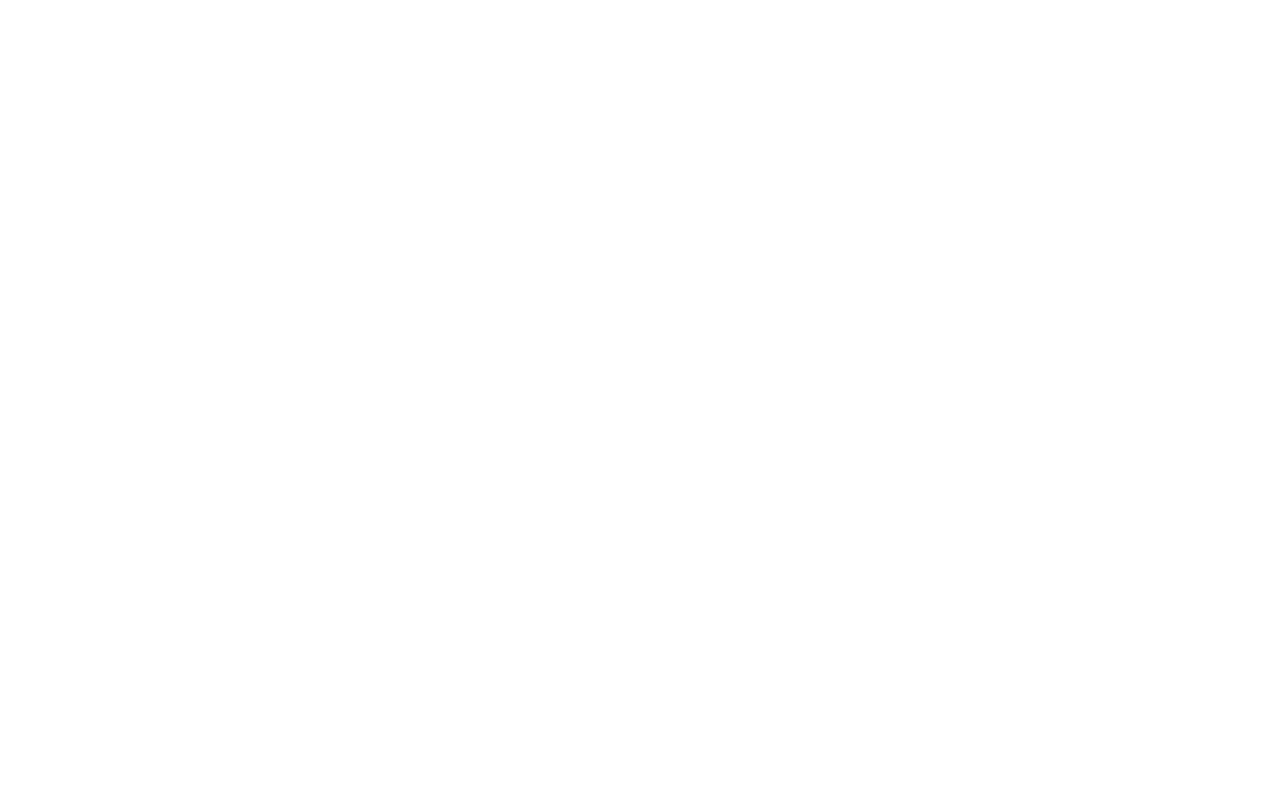
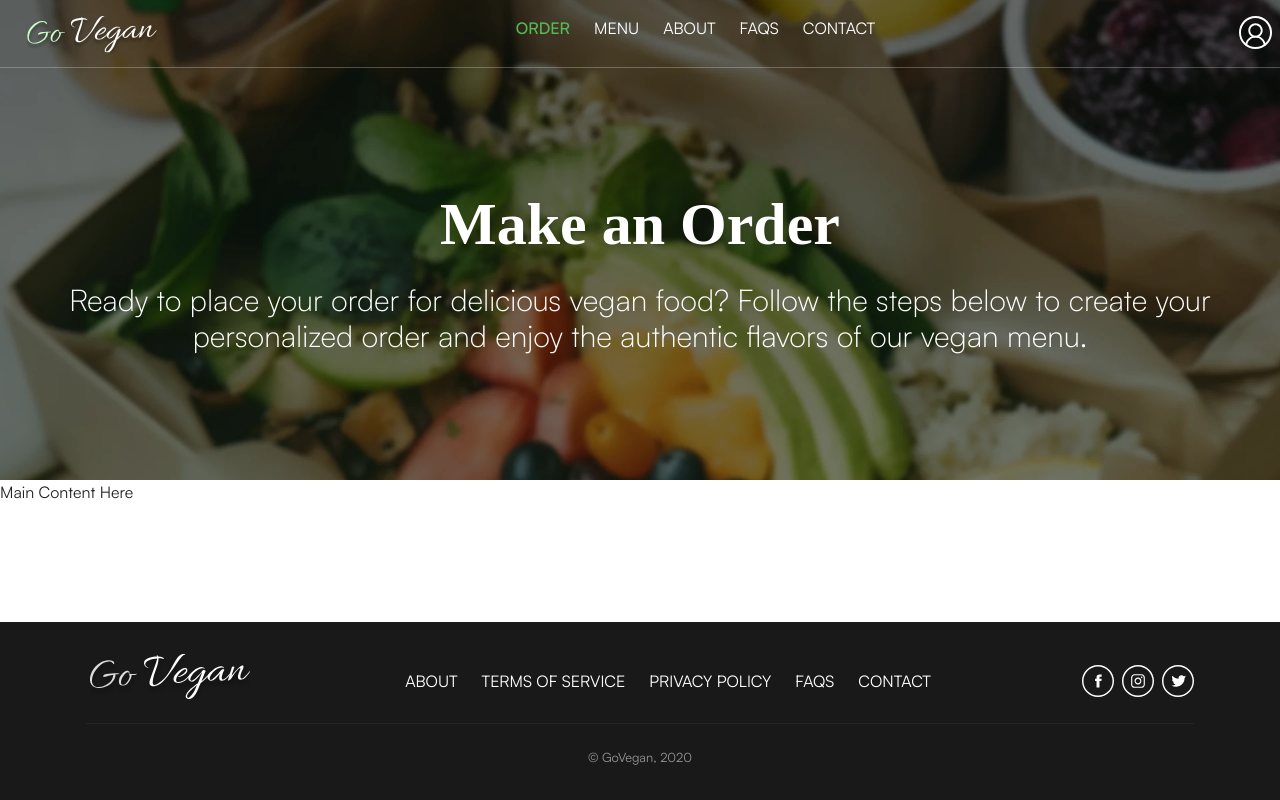
Before and after one commit to FausioPaco/go-vegan, a React (Vite) app: page /order in a window 1280 px wide. Before the commit this address had no page. Built offline with nearby package versions, Linux system fonts and the light colour scheme.

Commit message:
added order page

```diff
--- a/src/App.tsx
+++ b/src/App.tsx
@@ -7,6 +7,7 @@ const About = lazy(() => import('./pages/About'));
 const Menu = lazy(() => import('./pages/Menu'));
 const Faqs = lazy(() => import('./pages/Faqs'));
 const Contact = lazy(() => import('./pages/Contact'));
+const Order = lazy(() => import('./pages/Order'));
 
 const App = () => {
   return (
@@ -45,6 +46,15 @@ const App = () => {
             </Suspense>
           }
         />
+
+        <Route
+          path="order"
+          element={
+            <Suspense fallback={<span>Loading...</span>}>
+              <Order />
+            </Suspense>
+          }
+        />
       </Route>
     </Routes>
   );
--- /dev/null
+++ b/src/components/modules/order/OrderHero.tsx
@@ -0,0 +1,18 @@
+import Hero from '@/layouts/Hero';
+
+const OrderHero = () => {
+  return (
+    <Hero backgroundImage="order" className="min-h-[300px] md:min-h-[480px]">
+      <h1 className="font-serif text-5xl font-bold leading-normal text-white drop-shadow-md md:text-6xl">
+        Make an Order
+      </h1>
+      <p className="max-w-[1200px] text-2xl font-light leading-relaxed text-white md:text-3xl">
+        Ready to place your order for delicious vegan food? Follow the steps
+        below to create your personalized order and enjoy the authentic flavors
+        of our vegan menu.
+      </p>
+    </Hero>
+  );
+};
+
+export default OrderHero;
--- /dev/null
+++ b/src/components/modules/order/index.tsx
@@ -0,0 +1,3 @@
+import OrderHero from './OrderHero';
+
+export { OrderHero };
--- a/src/layouts/Header.tsx
+++ b/src/layouts/Header.tsx
@@ -7,7 +7,7 @@ import { useCallback, useState } from 'react';
 const Header = () => {
   const [showNav, setShowNav] = useState(false);
   const navItems = [
-    { name: 'ORDER', to: '/orders' },
+    { name: 'ORDER', to: '/order' },
     { name: 'MENU', to: '/menu' },
     { name: 'ABOUT', to: '/about' },
     { name: 'FAQS', to: '/faqs' },
--- /dev/null
+++ b/src/pages/Order.tsx
@@ -0,0 +1,21 @@
+import Meta from '@/components/meta';
+import { OrderHero } from '@/components/modules/order';
+
+const Order = () => {
+  return (
+    <>
+      <Meta
+        name="description"
+        title="Go Vegan - Make an Order"
+        description="Ready to place your order for delicious vegan food? Follow the steps below to create your personalized order and enjoy the authentic flavors of our vegan menu."
+      />
+
+      <main className="flex-1">
+        <OrderHero />
+        <p>Main Content Here</p>
+      </main>
+    </>
+  );
+};
+
+export default Order;
```
